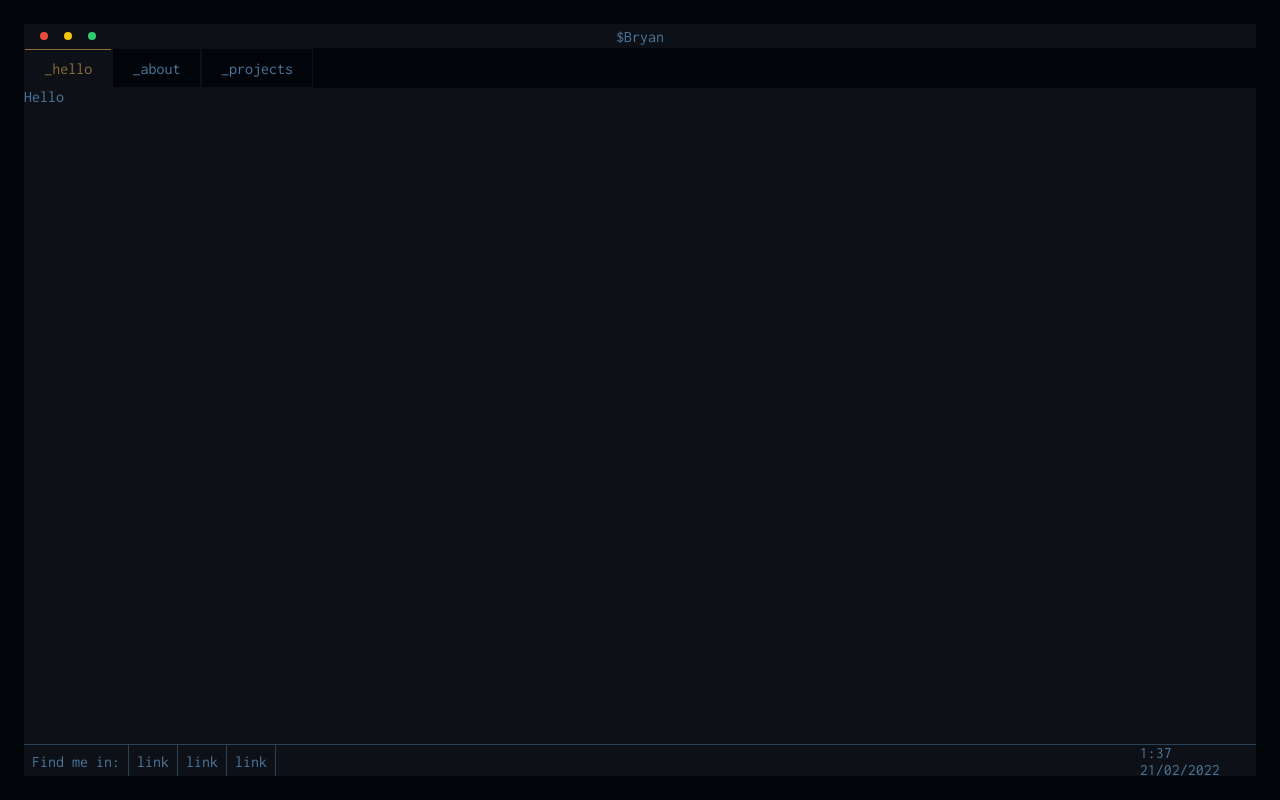
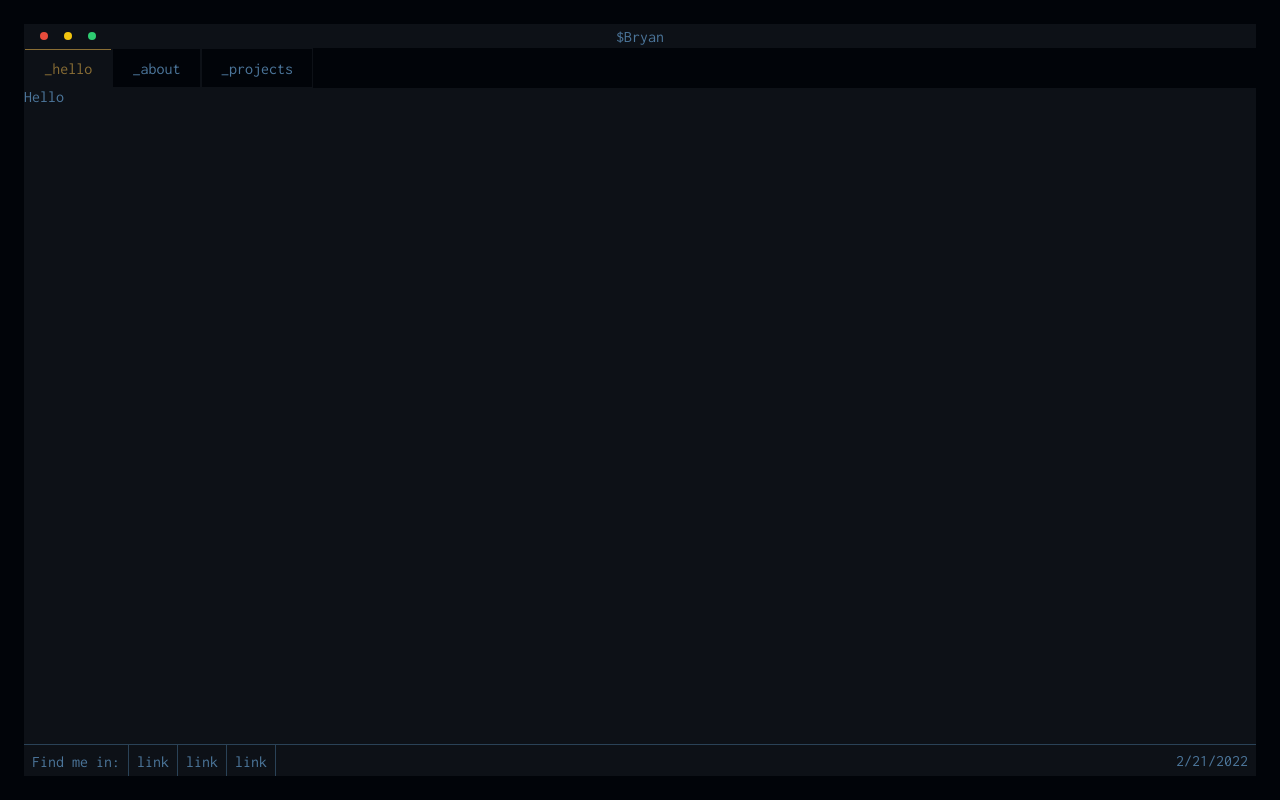
Before and after one commit to ripterdust/Portfolio2022, a React (Create React App) app: page / in a window 1280 px wide. Built offline with nearby package versions, Linux system fonts and the light colour scheme.

Commit message:
Added the time section

```diff
--- a/src/components/Footer.js
+++ b/src/components/Footer.js
@@ -1,8 +1,8 @@
-import React, { useState } from 'react'
+import { useState } from "react"
 
 export const Footer = () => {
 
-  const [date, setDate] = useState('1:37 21/02/2022');
+  let date = new Date()
 
   return (
     <div className='footer'>
@@ -14,7 +14,7 @@ export const Footer = () => {
       </div>
       <div className="time">
         {
-          date
+          date.toLocaleDateString()
         }
       </div>
     </div>
```
